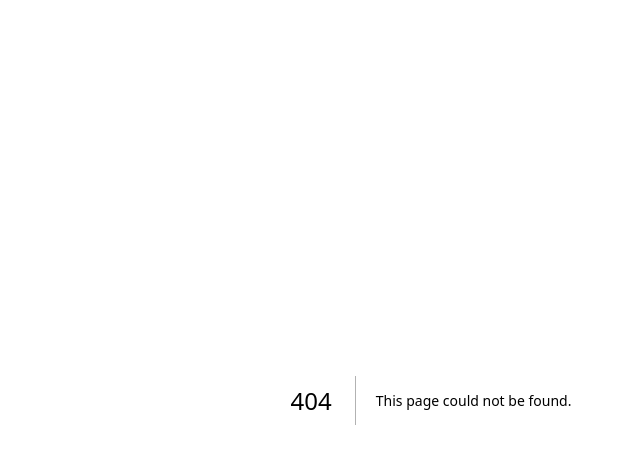
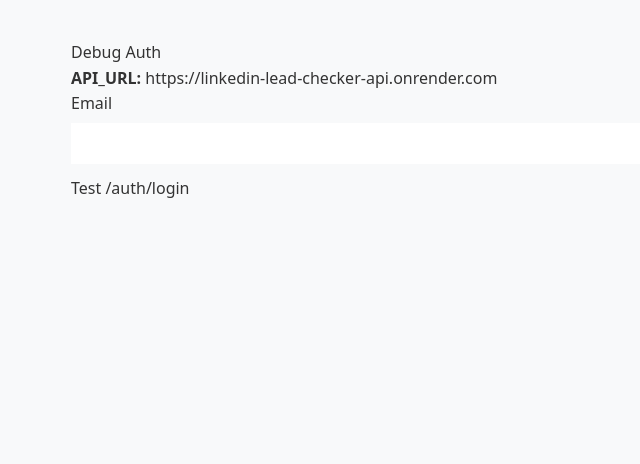
Before and after one commit to AliTalalEl-Abur/linkedin-lead-checker, a Next.js app in the folder web/: page /debug-auth in a window 1280 px wide. Before the commit this address had no page. Shown: the top 464 px of the page, without its empty margins (209-849 px from the left). Built offline with nearby package versions, Linux system fonts and the light colour scheme.

Commit message:
Add debug auth page

```diff
--- /dev/null
+++ b/web/pages/debug-auth.js
@@ -0,0 +1,67 @@
+import { useState } from 'react';
+
+const API_URL = process.env.NEXT_PUBLIC_API_URL || 'https://linkedin-lead-checker-api.onrender.com';
+
+export default function DebugAuth() {
+  const [email, setEmail] = useState('');
+  const [status, setStatus] = useState('');
+  const [responseText, setResponseText] = useState('');
+  const [errorText, setErrorText] = useState('');
+  const [loading, setLoading] = useState(false);
+
+  const handleTest = async (e) => {
+    e.preventDefault();
+    setStatus('');
+    setResponseText('');
+    setErrorText('');
+    setLoading(true);
+
+    try {
+      const res = await fetch(`${API_URL}/auth/login`, {
+        method: 'POST',
+        headers: { 'Content-Type': 'application/json' },
+        body: JSON.stringify({ email }),
+      });
+
+      setStatus(`HTTP ${res.status}`);
+      const text = await res.text();
+      setResponseText(text);
+    } catch (err) {
+      setErrorText(err?.message || String(err));
+    } finally {
+      setLoading(false);
+    }
+  };
+
+  return (
+    <main style={{ maxWidth: 720, margin: '40px auto', fontFamily: 'system-ui' }}>
+      <h1>Debug Auth</h1>
+      <p><strong>API_URL:</strong> {API_URL}</p>
+      <form onSubmit={handleTest}>
+        <label>
+          Email
+          <input
+            type="email"
+            value={email}
+            onChange={(e) => setEmail(e.target.value)}
+            required
+            style={{ display: 'block', width: '100%', padding: 8, marginTop: 6, marginBottom: 12 }}
+          />
+        </label>
+        <button type="submit" disabled={loading}>
+          {loading ? 'Testing...' : 'Test /auth/login'}
+        </button>
+      </form>
+
+      {status && (
+        <p><strong>Status:</strong> {status}</p>
+      )}
+      {responseText && (
+        <pre style={{ background: '#111', color: '#0f0', padding: 12, overflow: 'auto' }}>{responseText}</pre>
+      )}
+      {errorText && (
+        <pre style={{ background: '#111', color: '#f66', padding: 12, overflow: 'auto' }}>{errorText}</pre>
+      )}
+    </main>
+  );
+}
```
